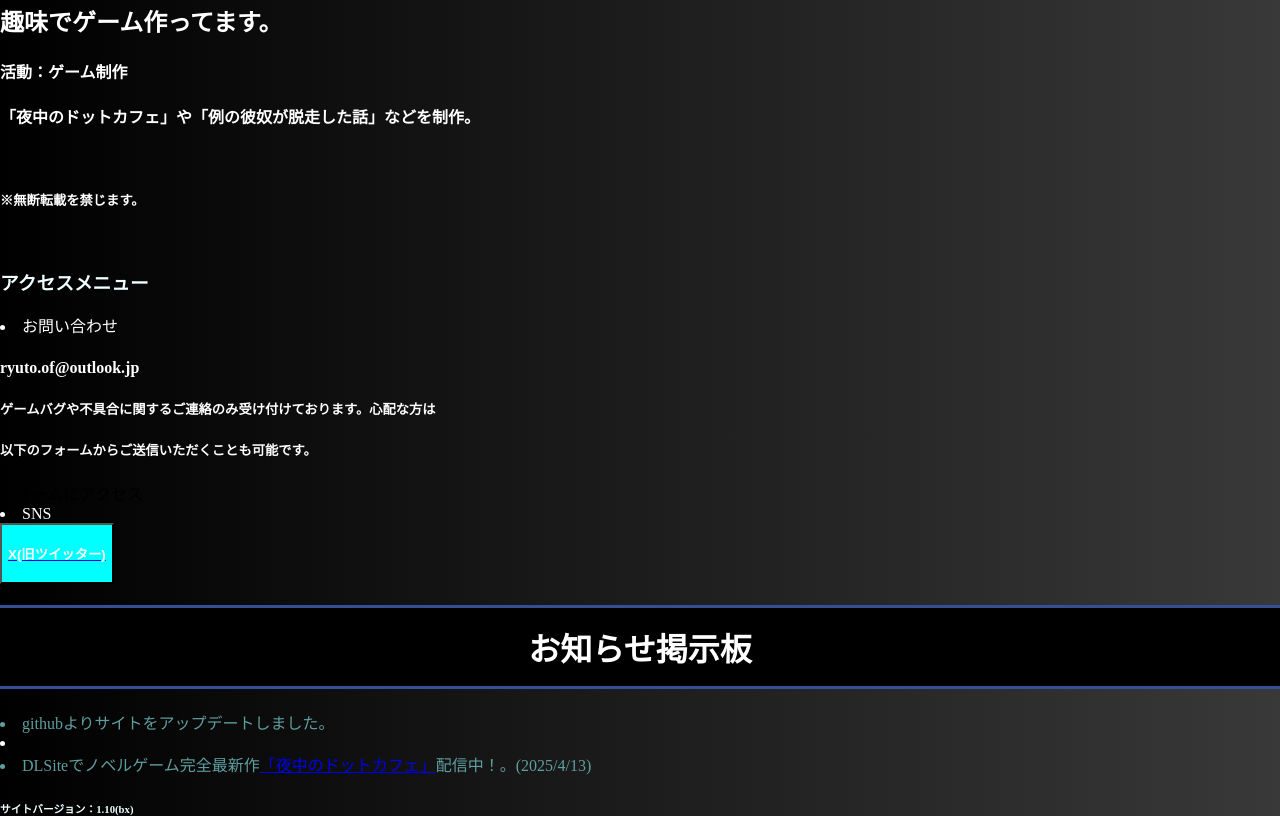
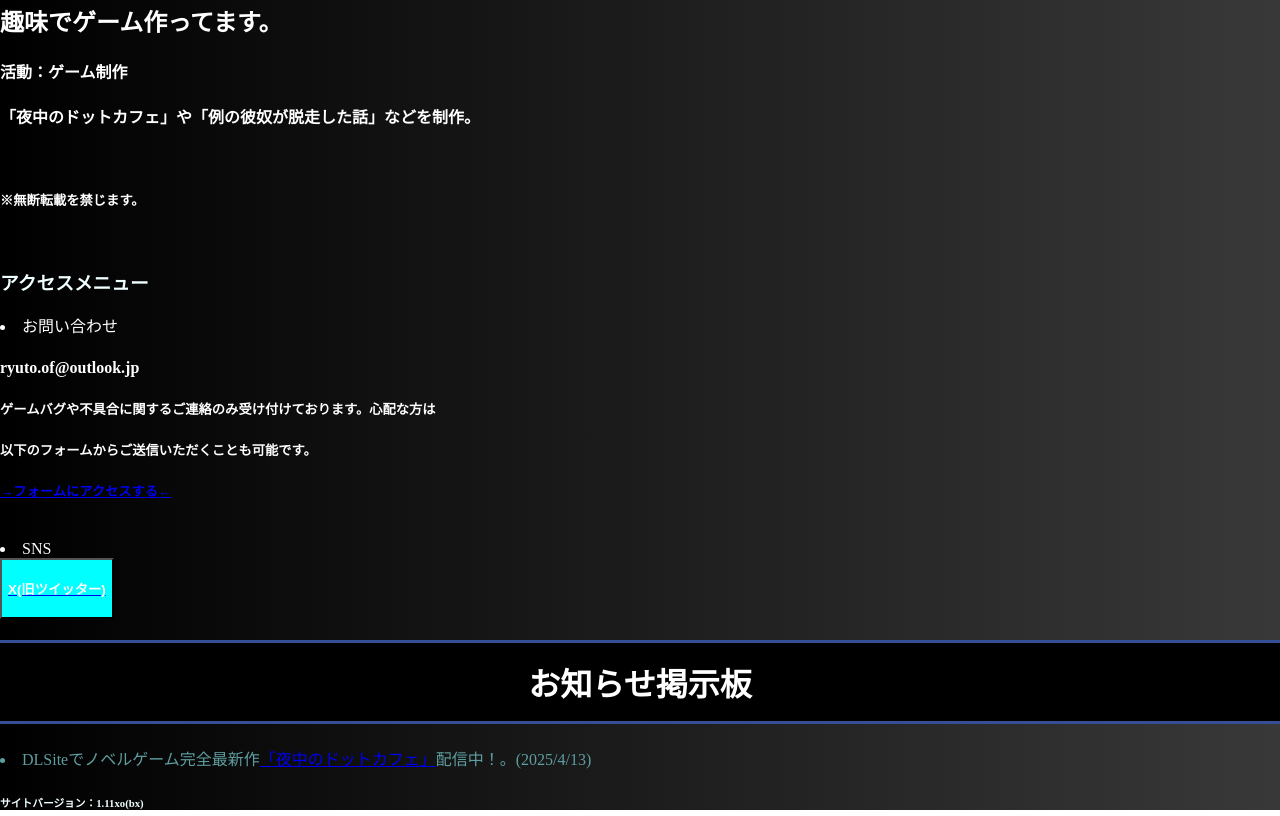
Before and after one commit to noua342/hompage, a plain HTML site: page index.html in a window 1280 px wide. Shown: the part 328-1144 px from the top of the page. Drawn offline with Linux system fonts and the light colour scheme.

Commit message:
Add files via upload

```diff
--- a/index.html
+++ b/index.html
@@ -20,14 +20,13 @@
 <h4>ryuto.of@outlook.jp</h4>
 <h5>ゲームバグや不具合に関するご連絡のみ受け付けております。心配な方は</h5>
 <h5>以下のフォームからご送信いただくことも可能です。</h5>
-<h5　href="https://forms.gle/xxAepJCasGwDDqS96">フォームにアクセス</h5>
+<h5><a href="https://forms.gle/xxAepJCasGwDDqS96">→フォームにアクセスする←</a></h5>
 <br>
 <li>SNS</li>
 <button style="background-color: cyan;"><a href="https://x.com/DennouWorkshop"><h4>X(旧ツイッター)</h4></a></button>
 <h1>お知らせ掲示板</h1>
-<li style="color: cadetblue;">githubよりサイトをアップデートしました。<li>
 <li style="color: cadetblue;">DLSiteでノベルゲーム完全最新作<a href="https://www.dlsite.com/home/work/=/product_id/RJ01370348.html/?utm_medium=social-media&utm_campaign=autopost_new&utm_content=RJ01370348">「夜中のドットカフェ」</a>配信中！。(2025/4/13)</li>
-<h6 style="color: azure;">サイトバージョン：1.10(bx)</h6>
+<h6 style="color: azure;">サイトバージョン：1.11xo(bx)</h6>
 </div>
 </div>
 </body>
```
